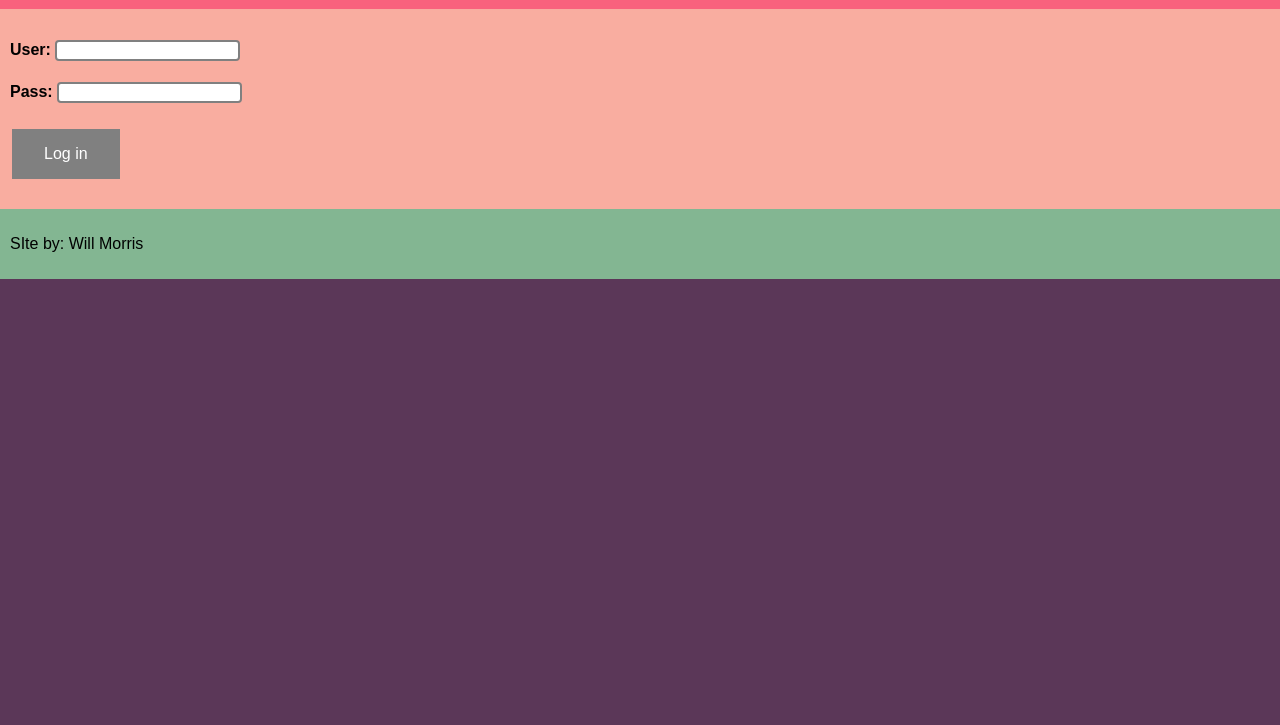
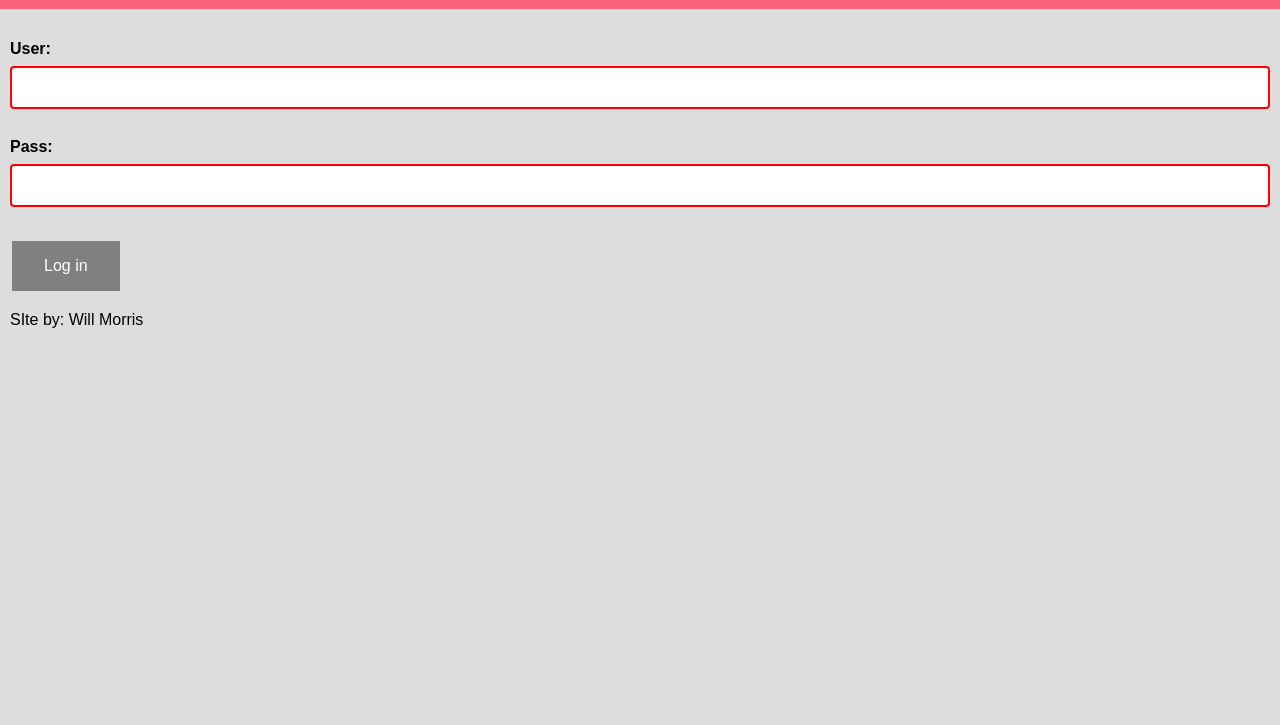
Before and after one commit to willmorris-carleton/ProjectW, a website: page index.html in a window 1280 px wide. Shown: the part 75-800 px from the top of the page. Drawn offline with Linux system fonts and the light colour scheme.

Commit message:
Updated look and feel, and set up port forwarding

```diff
--- a/index.html
+++ b/index.html
@@ -13,8 +13,6 @@
         <h4>User: <input type="text" id="user"></input></h4>
         <h4>Pass: <input type="text" id="pass"></input></h4>
         <input type="button" class="button" value="Log in" onclick="login()"></input>
-    </div>
-    <div class="footer">
         <p>SIte by: Will Morris</p>
     </div>
     </body>
--- a/private/stream.js
+++ b/private/stream.js
@@ -1,4 +1,4 @@
-let socket = io.connect('https://10.0.0.178:8080');
+let socket = io.connect('https://174.116.36.175:8080');
 console.log("Socket Created!")
 
 function interact(str) {
--- a/public/client.css
+++ b/public/client.css
@@ -8,7 +8,7 @@
 body {
   margin: 0;
   font-family: Arial, Helvetica, sans-serif;
-  background-color: #5B3758;
+  background-color: rgb(221, 221, 221);
 }
 
 /* Style the top navigation bar */
@@ -21,7 +21,7 @@ body {
 .topnav h1 {
   float: left;
   display: block;
-  color: #5B3758;
+  color: rgb(0, 0, 0);
   text-align: center;
   padding: 2px 16px;
   text-decoration: none;
@@ -35,14 +35,19 @@ body {
 
 /* Style the content */
 .content {
-  background-color: #F9ADA0;
+  background-color: rgb(221, 221, 221);
   padding: 10px;
   height: 200px; /* Should be removed. Only for demonstration */
 }
 
 input[type=text] {
-    border: 2px solid gray;
-    border-radius: 4px;
+  width: 100%;
+  padding: 12px 20px;
+  margin: 8px 0;
+  display: inline-block;
+  border: 2px solid red;
+  border-radius: 4px;
+  box-sizing: border-box;
 }
 
 .button:hover {background-color: #e7e7e7;}
@@ -64,6 +69,6 @@ input[type=text] {
 
 /* Style the footer */
 .footer {
-  background-color: #83B692;
+  background-color: rgb(221, 221, 221);
   padding: 10px;
 }
--- a/public/client.js
+++ b/public/client.js
@@ -1,4 +1,4 @@
-const domain = '10.0.0.178';
+const domain = '174.116.36.175';
 function login() {
     let user = document.getElementById("user").value;
     let pass = document.getElementById("pass").value;
--- a/server.js
+++ b/server.js
@@ -19,6 +19,7 @@ app.use(session({ secret: 'winniep'}));
 //Serve up files
 app.use(express.static('public'));
 app.get('/', getIndex);
+app.get('//', getIndex);
 app.post('/login', express.json(), auth, getStream);
 app.get('/stream', auth, getStream);
 app.get('/stream.js', auth, getStreamJS);
```
Also changed, not shown: private/loggedin.html (+1 -1 lines).
